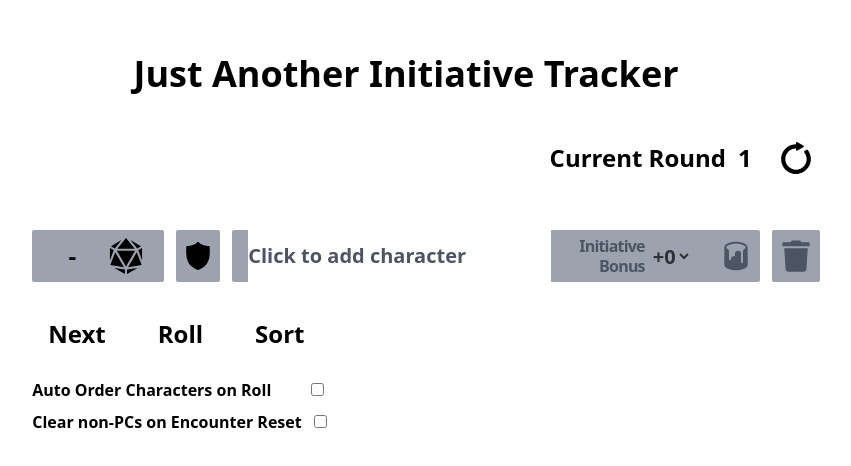
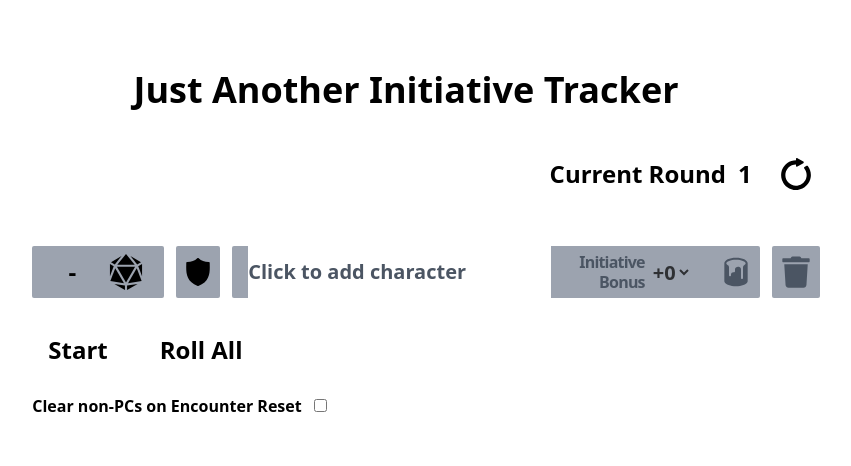
Before and after one commit to JamesPengi/jait, a React (Vite) app: page / in a window 1280 px wide. Shown: the part 156-622 px from the top of the page, without its empty margins (234-1085 px from the left). Built offline with nearby package versions, Linux system fonts and the light colour scheme.

Commit message:
feat: added round and player tracking

```diff
--- a/src/App.tsx
+++ b/src/App.tsx
@@ -32,7 +32,8 @@ function App() {
     initiativeBonus: number,
     color: string
   ) {
-    setCharacters([
+    setCharacters(
+      [
         ...characters.slice(0, index),
         {
           roll,
@@ -43,7 +44,8 @@ function App() {
           color: color,
         },
         ...characters.slice(index + 1),
-    ]);
+      ].sort((a, b) => b.roll - a.roll)
+    );
   }
   function deleteCharacter(index: number) {
     setCharacters([
@@ -52,14 +54,55 @@ function App() {
     ]);
   }
 
+  const [didTrackerStart, setDidTrackerStart] = useState<boolean>(false);
+  useEffect(() => {
+    if (didTrackerStart) {
+      setCharacters([
+        { ...characters[0], isTurn: true },
+        ...characters.slice(1, characters.length),
+      ]);
+      setCurrentPlayer(0);
+    } else {
+      setCharacters((characters) => {
+        return characters.map((character) => {
+          return {
+            ...character,
+            isTurn: false,
+          };
+        });
+      });
+    }
+  }, [didTrackerStart]);
+
   const [currentRound, setCurrentRound] = useState<number>(1);
+  const [currentPlayer, setCurrentPlayer] = useState<number>(0);
   function resetTracker() {
     setCurrentRound(1);
+    setDidTrackerStart(false);
   }
 
-  const [autoSort, setAutoSort] = useState<boolean>(false);
+  function advanceTracker() {
+    if (currentPlayer + 1 === characters.length) {
+      setCurrentRound(currentRound + 1);
+      setCurrentPlayer(0);
+    } else {
+      setCurrentPlayer(currentPlayer + 1);
+    }
+  }
+
+  useEffect(() => {
+    setCharacters((characters) => {
+      return characters.map((character, index) => {
+        if (index === currentPlayer) {
+          return { ...character, isTurn: true };
+        } else {
+          return { ...character, isTurn: false };
+        }
+      });
+    });
+  }, [currentPlayer]);
+
   function rollAllInitiatives() {
-    if (autoSort) {
     setCharacters((characters) =>
       characters
         .map((character) => {
@@ -70,20 +113,6 @@ function App() {
         })
         .sort((a, b) => b.roll - a.roll)
     );
-    } else {
-      setCharacters((characters) =>
-        characters.map((character) => {
-          return {
-            ...character,
-            roll: Math.floor(Math.random() * 20) + character.initiativeBonus,
-          };
-        })
-      );
-    }
-  }
-
-  function sortCharacters() {
-    setCharacters([...characters.sort((a, b) => b.roll - a.roll)]);
   }
 
   return (
@@ -140,32 +169,20 @@ function App() {
           <div className="flex flex-row space-x-5">
             <button
               className="px-4 py-2 rounded text-2xl dark:bg-white dark:text-black font-bold"
-              // TODO: Go to next player when clicked
+              onClick={() =>
+                didTrackerStart ? advanceTracker() : setDidTrackerStart(true)
+              }
             >
-              Next
+              {didTrackerStart ? 'Next' : 'Start'}
             </button>
             <button
               className="px-4 py-2 rounded text-2xl dark:bg-white dark:text-black font-bold"
               onClick={rollAllInitiatives}
             >
-              Roll
-            </button>
-            <button
-              className="px-4 py-2 rounded text-2xl dark:bg-white dark:text-black font-bold"
-              onClick={sortCharacters}
-            >
-              Sort
+              Roll All
             </button>
           </div>
           <div className="space-y-2">
-            <div className="space-x-10">
-              <span className="font-bold">Auto Order Characters on Roll</span>
-              <input
-                type="checkbox"
-                checked={autoSort}
-                onChange={(e) => setAutoSort(e.target.checked)}
-              />
-            </div>
             {/* TODO: Remove NPCs from the character array */}
             <div className="space-x-3">
               <span className="font-bold">
```
Lines whose indentation alone changed are shown as unchanged.
